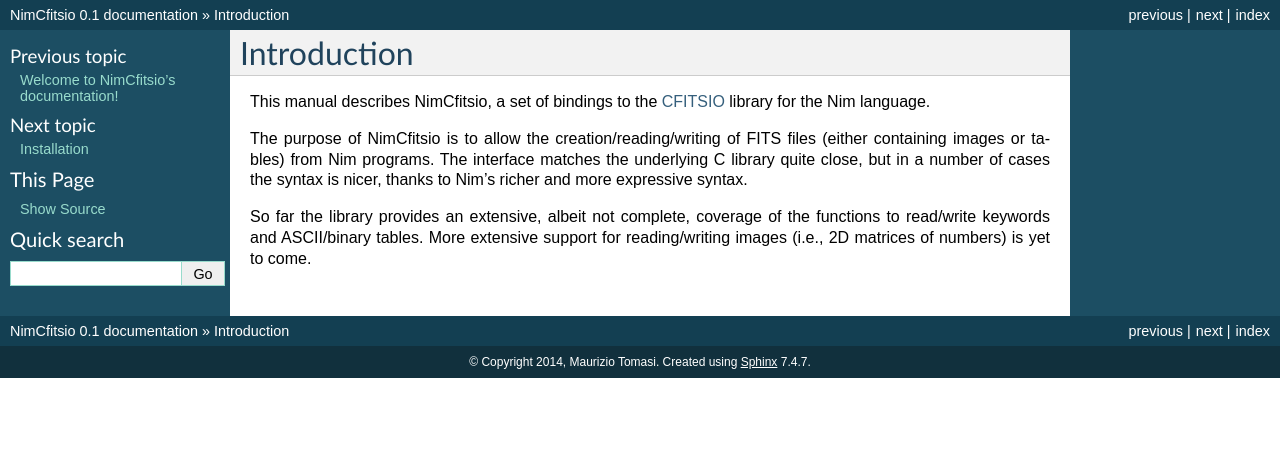
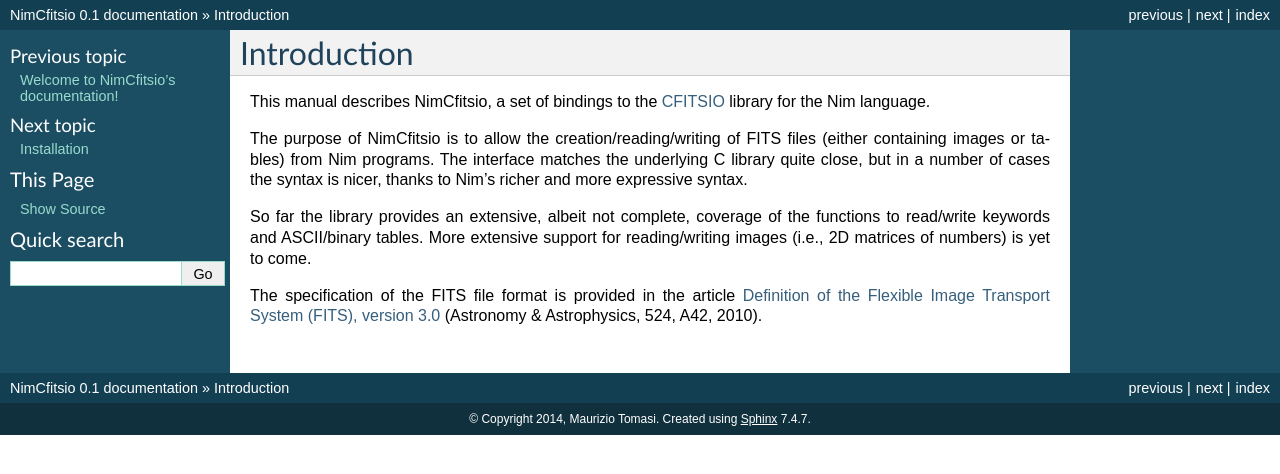
Before and after one commit to ziotom78/nimcfitsio, a Sphinx documentation site: the page built from docs/introduction.rst, in a window 1280 px wide. Shown: the top 474 px of the page. Built offline with Sphinx 7.4.7, drawn with Linux system fonts in a browser that asks for light colours.

Commit message:
Added reference to Pence et al. (2010)

```diff
--- a/docs/introduction.rst
+++ b/docs/introduction.rst
@@ -15,3 +15,9 @@ So far the library provides an extensive, albeit not complete,
 coverage of the functions to read/write keywords and ASCII/binary
 tables. More extensive support for reading/writing images (i.e., 2D
 matrices of numbers) is yet to come.
+
+The specification of the FITS file format is provided in the article
+`Definition of the Flexible Image Transport System (FITS), version
+3.0
+<http://www.aanda.org/index.php?option=com_article&access=doi&doi=10.1051/0004-6361/201015362&Itemid=129>`_
+(Astronomy & Astrophysics, 524, A42, 2010).
```
